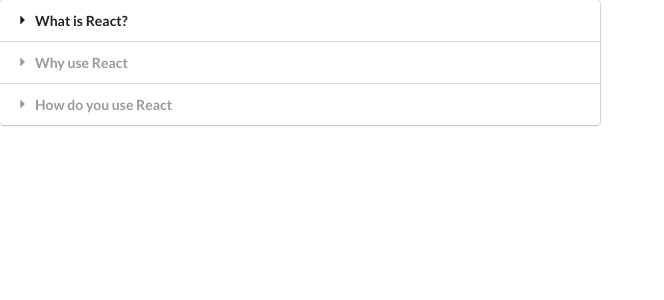
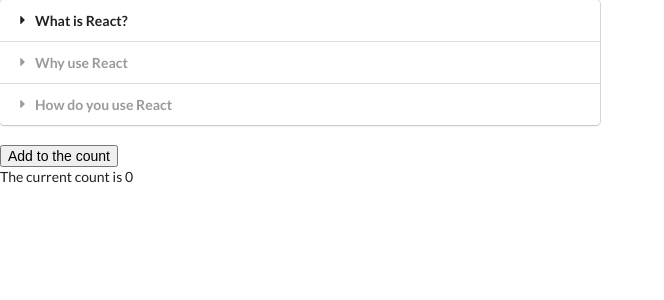
Before and after one commit to ArossThompson/Widgets-with-hooks, a React (Create React App) app: page / in a window 1280 px wide. Shown: the top 300 px of the page, without its empty margins (0-664 px from the left). Built offline with nearby package versions, Linux system fonts and the light colour scheme.

Commit message:
created a counter component as a further exercise for understanding useState

```diff
--- a/src/App.jsx
+++ b/src/App.jsx
@@ -1,6 +1,7 @@
 import React from 'react';
 import Accordion from './components/Accordion';
 import ColourInput from './components/ColourInput';
+import Counter from './components/Counter';
 
 const items = [
   {
@@ -24,5 +25,7 @@
       <Accordion
         items={items}
       />
+      <br/>
+      <Counter/>
     </div>;
 };
--- /dev/null
+++ b/src/components/Counter.jsx
@@ -0,0 +1,18 @@
+import React, { useState } from 'react';
+
+const Counter = () => {
+
+  // useState used to set default state of count to 0 and create function for updating it
+  const [currentCount, updateCurrentCount] = useState(0);
+
+  const updateCount = () => {
+    updateCurrentCount(currentCount + 1);
+  }
+
+  return <div>
+    <button onClick={() => updateCount()}>Add to the count</button>
+    <p>The current count is {currentCount}</p>
+  </div>
+}
+
+export default Counter;
```
